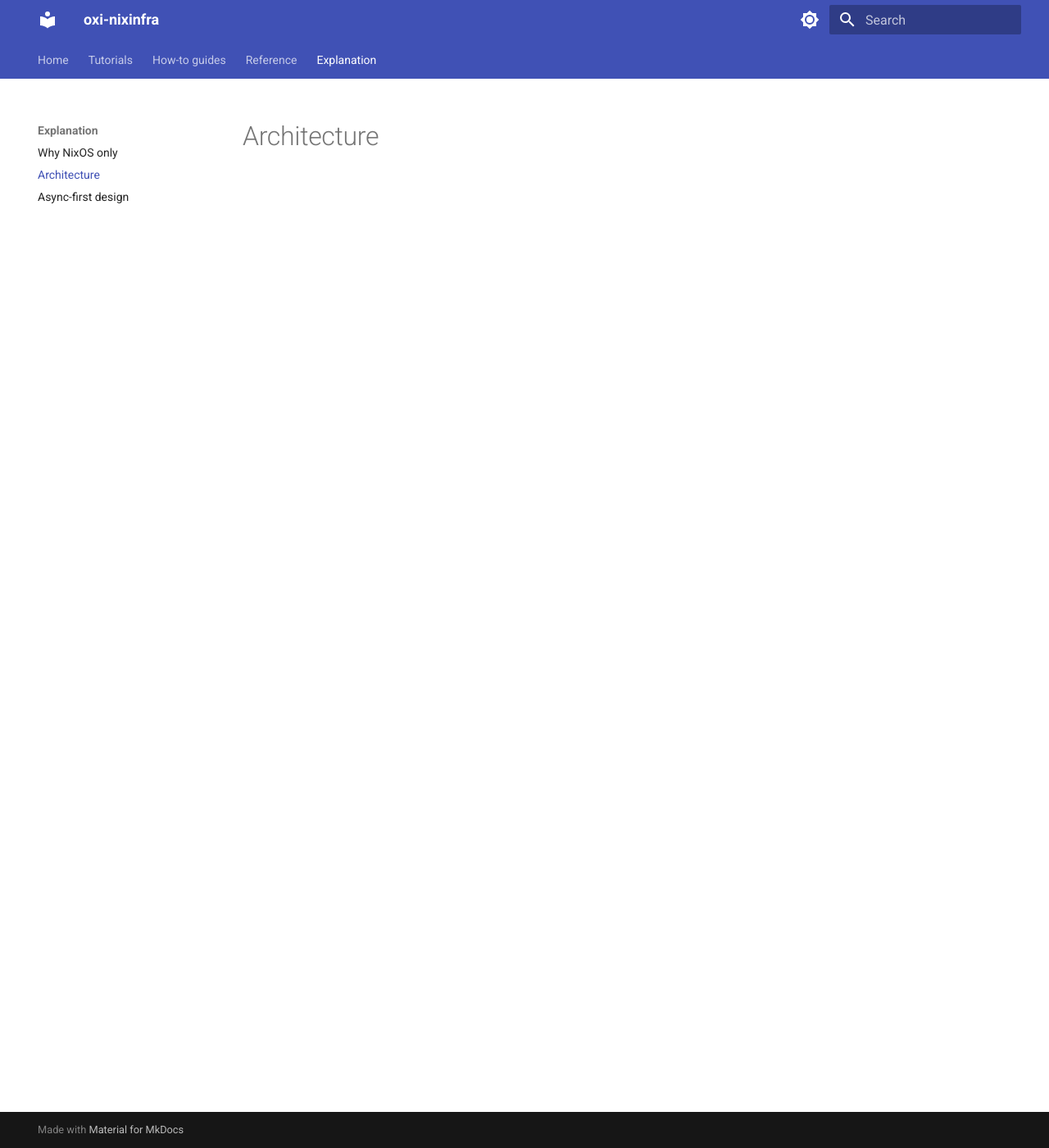
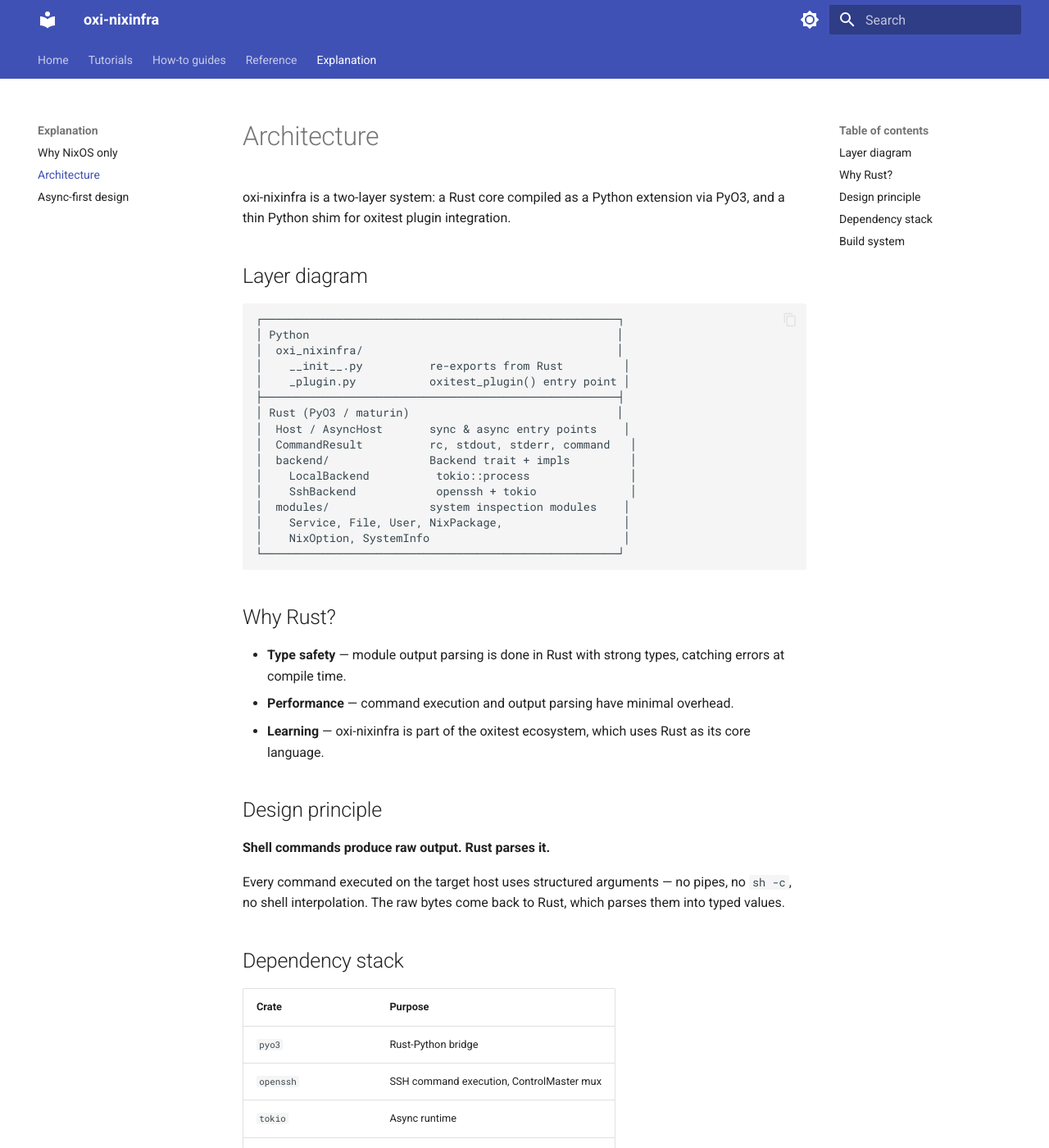
Before and after one commit to kalonji-tools/oxi-nixinfra, an MkDocs documentation site: the page built from docs/user/explanation/architecture.md, in a window 1280 px wide and 1400 px high. Shown: the whole window at 82% size. Built offline with MkDocs 1.6.1 and Material for MkDocs 9.7.7, drawn with Linux system fonts in a browser that asks for light colours; some of the changed text lies outside the part shown.

Commit message:
docs: explanation pages (#80)
Replace placeholder content in all three explanation files:
- why-nixos-only.md: rationale, practical implications, non-goals
- architecture.md: two-layer diagram, design principle, dependency stack
- async-first-design.md: async core / sync+async wrapper pattern, host.a namespace

Assisted-by: Claude Opus 4.6 (1M context) <noreply@anthropic.com>

````diff
--- a/docs/user/explanation/architecture.md
+++ b/docs/user/explanation/architecture.md
@@ -1 +1,58 @@
 # Architecture
+
+oxi-nixinfra is a two-layer system: a Rust core compiled as a Python
+extension via PyO3, and a thin Python shim for oxitest plugin integration.
+
+## Layer diagram
+
+```
+┌─────────────────────────────────────────────────────┐
+│ Python                                              │
+│  oxi_nixinfra/                                      │
+│    __init__.py          re-exports from Rust         │
+│    _plugin.py           oxitest_plugin() entry point │
+├─────────────────────────────────────────────────────┤
+│ Rust (PyO3 / maturin)                               │
+│  Host / AsyncHost       sync & async entry points    │
+│  CommandResult          rc, stdout, stderr, command   │
+│  backend/               Backend trait + impls         │
+│    LocalBackend          tokio::process               │
+│    SshBackend            openssh + tokio              │
+│  modules/               system inspection modules    │
+│    Service, File, User, NixPackage,                  │
+│    NixOption, SystemInfo                             │
+└─────────────────────────────────────────────────────┘
+```
+
+## Why Rust?
+
+- **Type safety** — module output parsing is done in Rust with strong
+  types, catching errors at compile time.
+- **Performance** — command execution and output parsing have minimal
+  overhead.
+- **Learning** — oxi-nixinfra is part of the oxitest ecosystem, which
+  uses Rust as its core language.
+
+## Design principle
+
+**Shell commands produce raw output. Rust parses it.**
+
+Every command executed on the target host uses structured arguments — no
+pipes, no `sh -c`, no shell interpolation. The raw bytes come back to Rust,
+which parses them into typed values.
+
+## Dependency stack
+
+| Crate | Purpose |
+|-------|---------|
+| `pyo3` | Rust-Python bridge |
+| `openssh` | SSH command execution, ControlMaster mux |
+| `tokio` | Async runtime |
+| `shlex` | Shell quoting for SSH remote commands |
+| `pyo3-async-runtimes` | `future_into_py` for async PyO3 |
+
+## Build system
+
+oxi-nixinfra is compiled with **maturin** using PyO3 bindings. The output
+is a Python wheel containing the compiled extension module and the
+`oxi_nixinfra` Python package.
````
Also changed, not shown: docs/user/explanation/async-first-design.md (+51 -0 lines), docs/user/explanation/why-nixos-only.md (+38 -0 lines).
